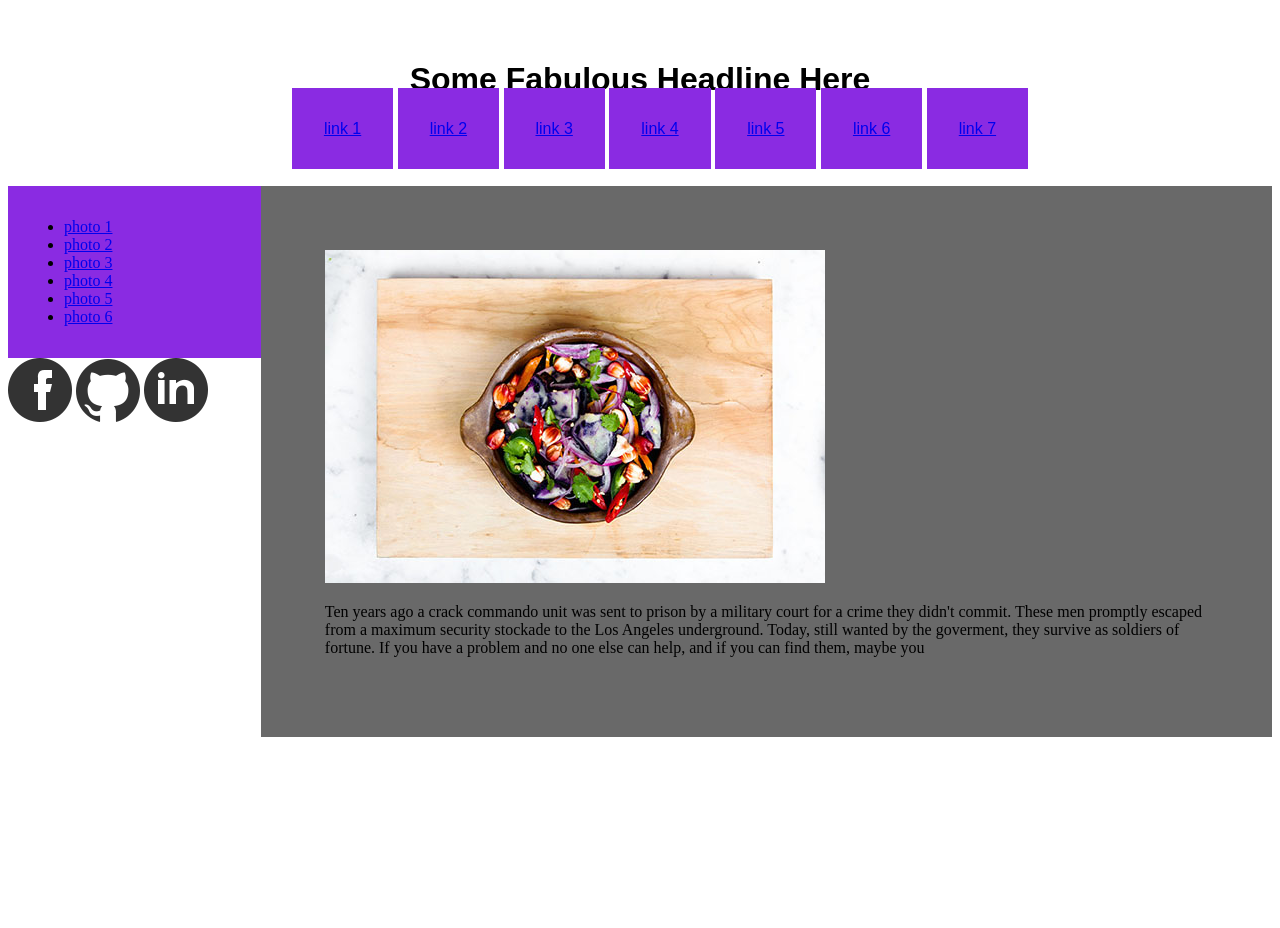
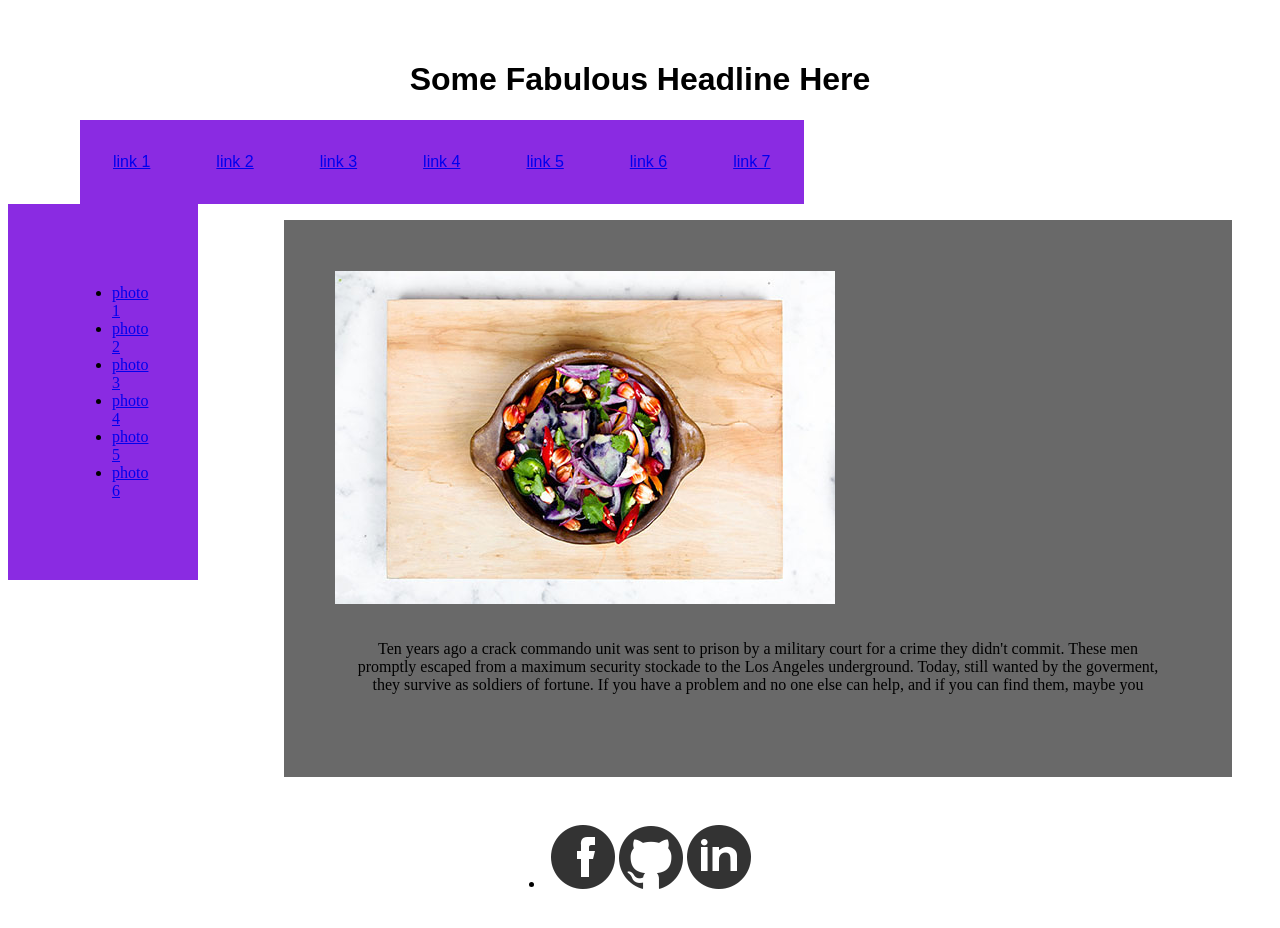
Before and after one commit to PatsyKlotz/mockup-practice, a plain HTML site: page index.html in a window 1280 px wide. Before the commit the page ends 800 px from the top, so only its background shows below. Drawn offline with Linux system fonts and the light colour scheme.

Commit message:
more styles

```diff
--- a/styles/stylesheet.css
+++ b/styles/stylesheet.css
@@ -1,42 +1,44 @@
 * { box-sizing: border-box;}
 
 header {
-  text block;
   font-family: sans-serif;
   font-size: 1rem;
   padding: 2rem;
   text-align: center;
 }
 header nav li {
-  text block;
   display: inline;
+  float: left;
+  list-style-type: none;
+  border: 1px solid blueviolet;
   padding: 2rem;
   background-color: blueviolet;
-  padding: 2rem;
   }
 
 figure {
+  clear: both;
   float: right;
-  width: 80%;
-  margin: auto;
+  width: 75%;
   background-color: dimgrey;
-  padding: 4rem;
+  padding: 3rem;
+  border: 3px solid dimgrey;
 }
-
 figcaption {
-  margin: auto;
-  text-align:inherit;
+  text-align: center;
+  padding: 1rem;
 }
 
 aside {
   float: left;
-  width: 20%;
+  width: 15%;
+  font-size: 1em;
   background-color: blueviolet;
-  padding: 1rem;
-  margin: auto;
+  padding: 4rem;
 }
 
-footer nav li {
-  display: inline;
+footer {
+  clear: both;
   text-align: center;
+  padding: 2rem;
+  margin: 2rem 0;
 }
```
